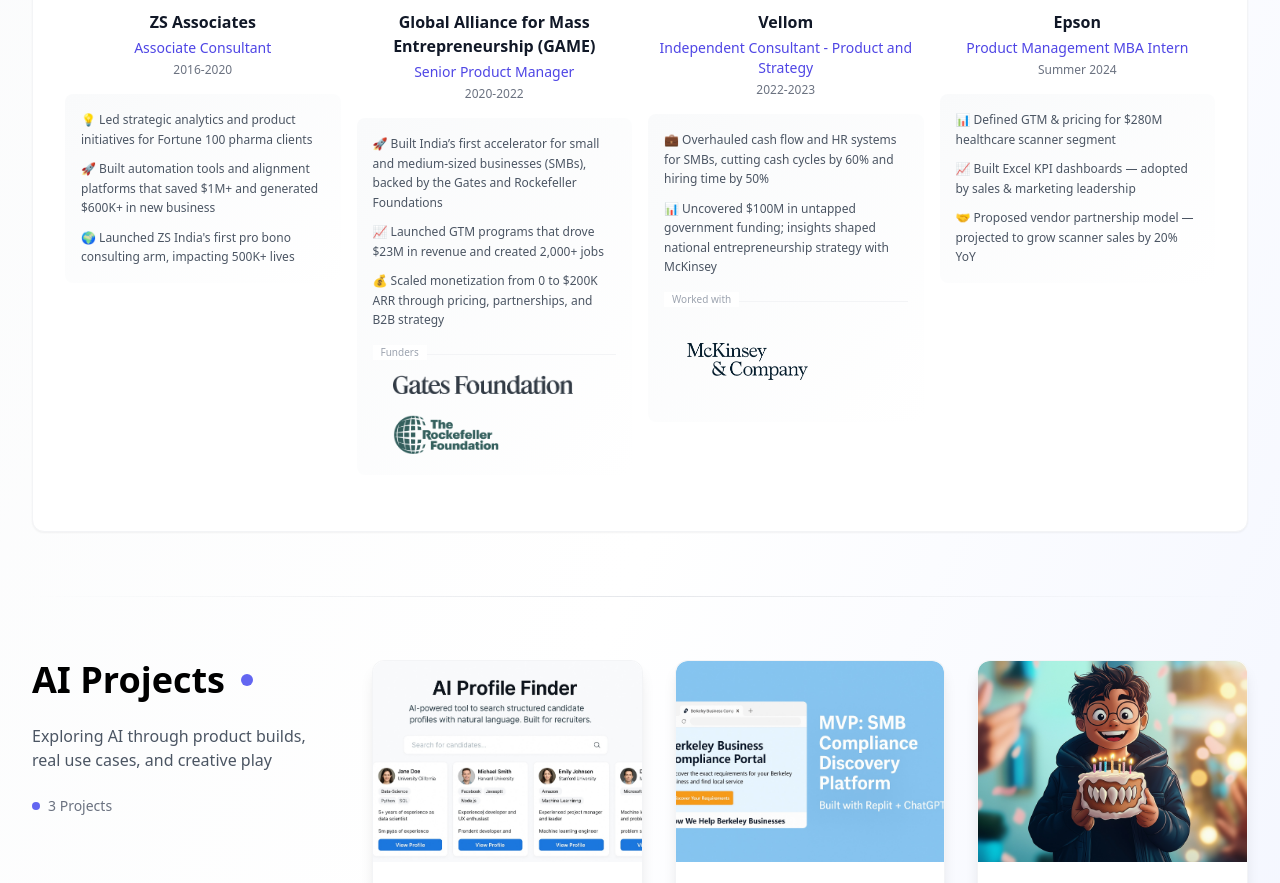
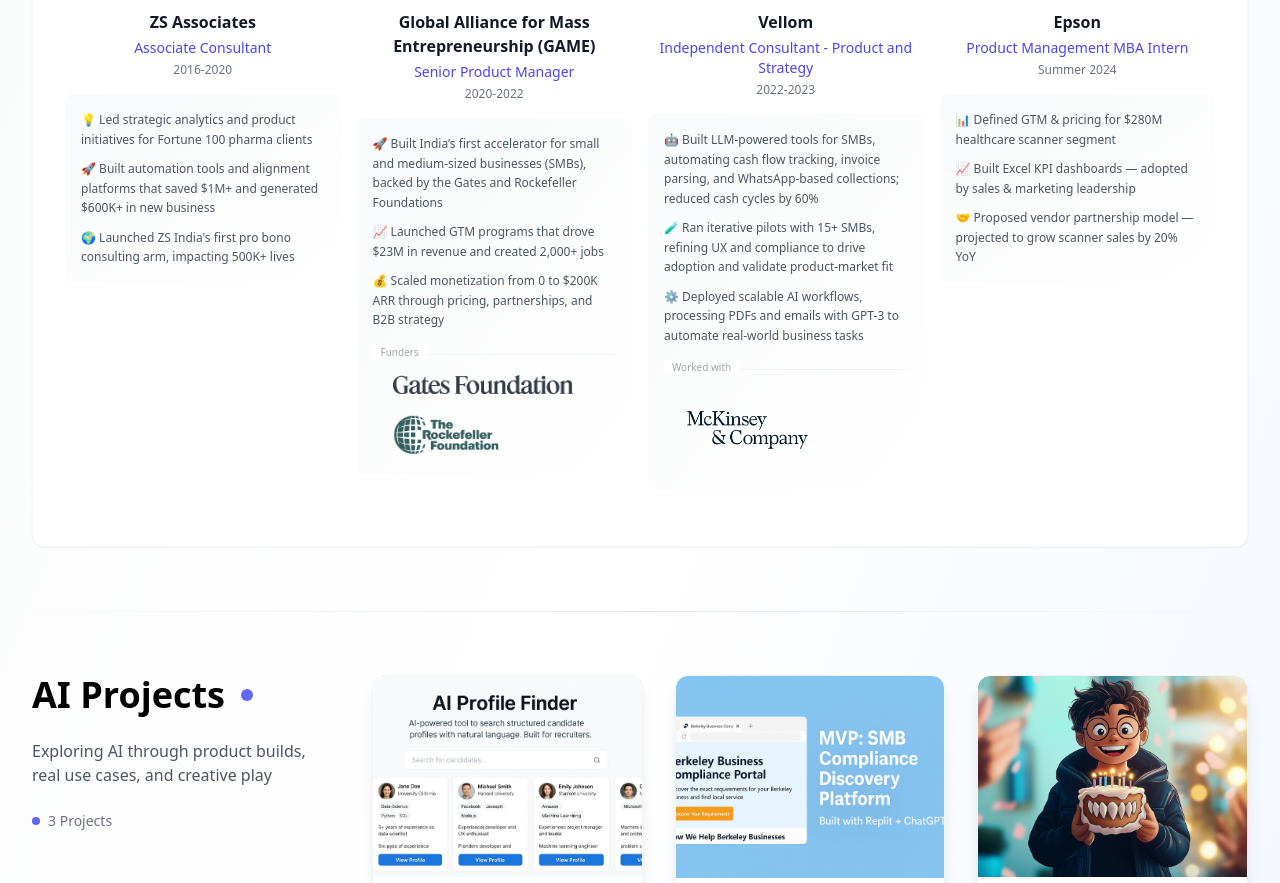
Before and after one commit to NDGitt/nikhil-portfolio, a React (Vite) app: page /#/ in a window 1280 px wide. Shown: the part 1000-1883 px from the top of the page. Built offline with nearby package versions, Linux system fonts and the light colour scheme; a web font is replaced by a local one.

Commit message:
Updated Vellom Experience for AI

```diff
--- a/src/data/companies.ts
+++ b/src/data/companies.ts
@@ -60,8 +60,9 @@
     period: '2022-2023',
     impact: {
       other: [
-        '💼 Overhauled cash flow and HR systems for SMBs, cutting cash cycles by 60% and hiring time by 50%',
-        '📊 Uncovered $100M in untapped government funding; insights shaped national entrepreneurship strategy with McKinsey'
+        '🤖 Built LLM-powered tools for SMBs, automating cash flow tracking, invoice parsing, and WhatsApp-based collections; reduced cash cycles by 60%',
+        '🧪 Ran iterative pilots with 15+ SMBs, refining UX and compliance to drive adoption and validate product-market fit',
+        '⚙️ Deployed scalable AI workflows, processing PDFs and emails with GPT-3 to automate real-world business tasks'
       ]
     },
     partners: [
```
